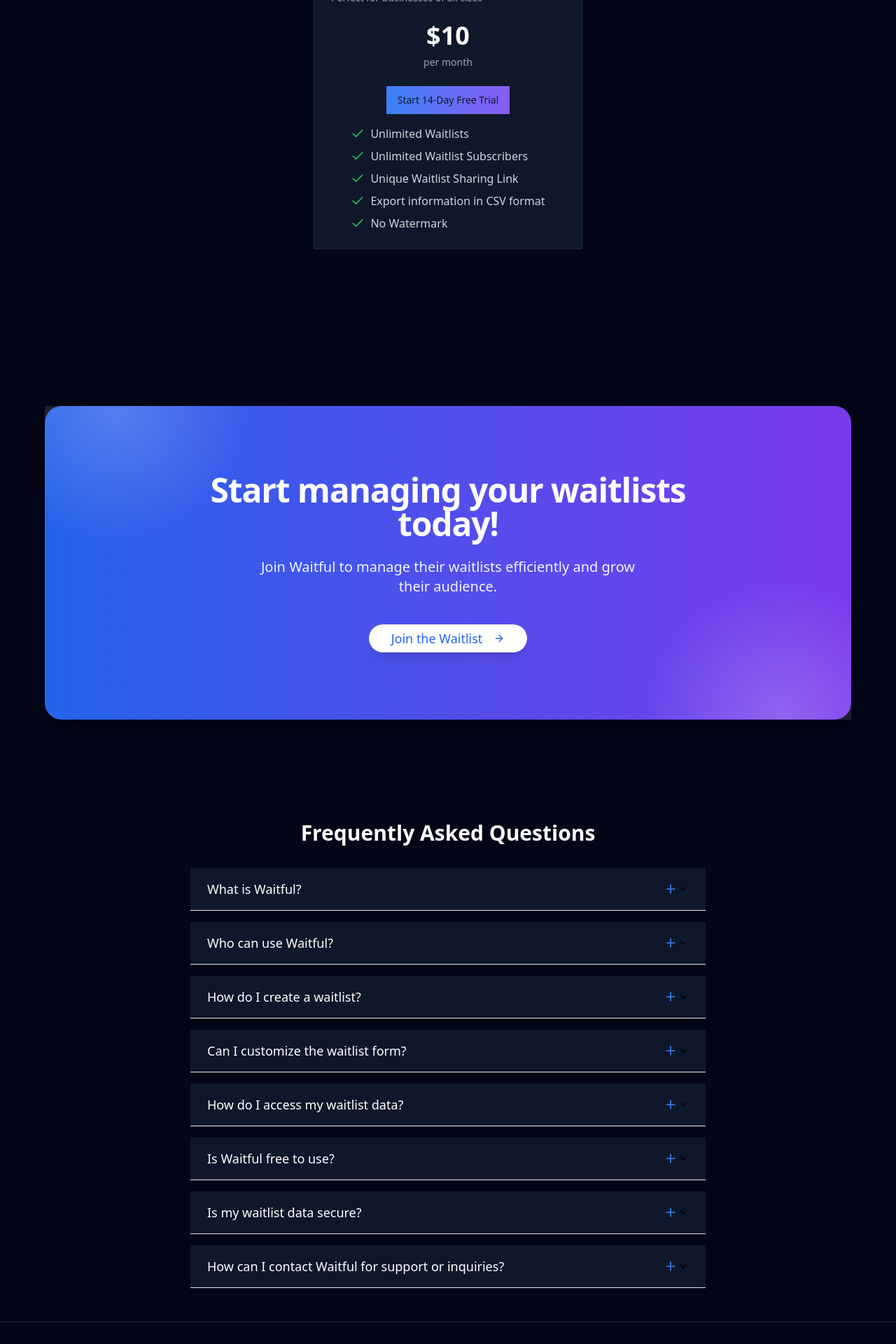
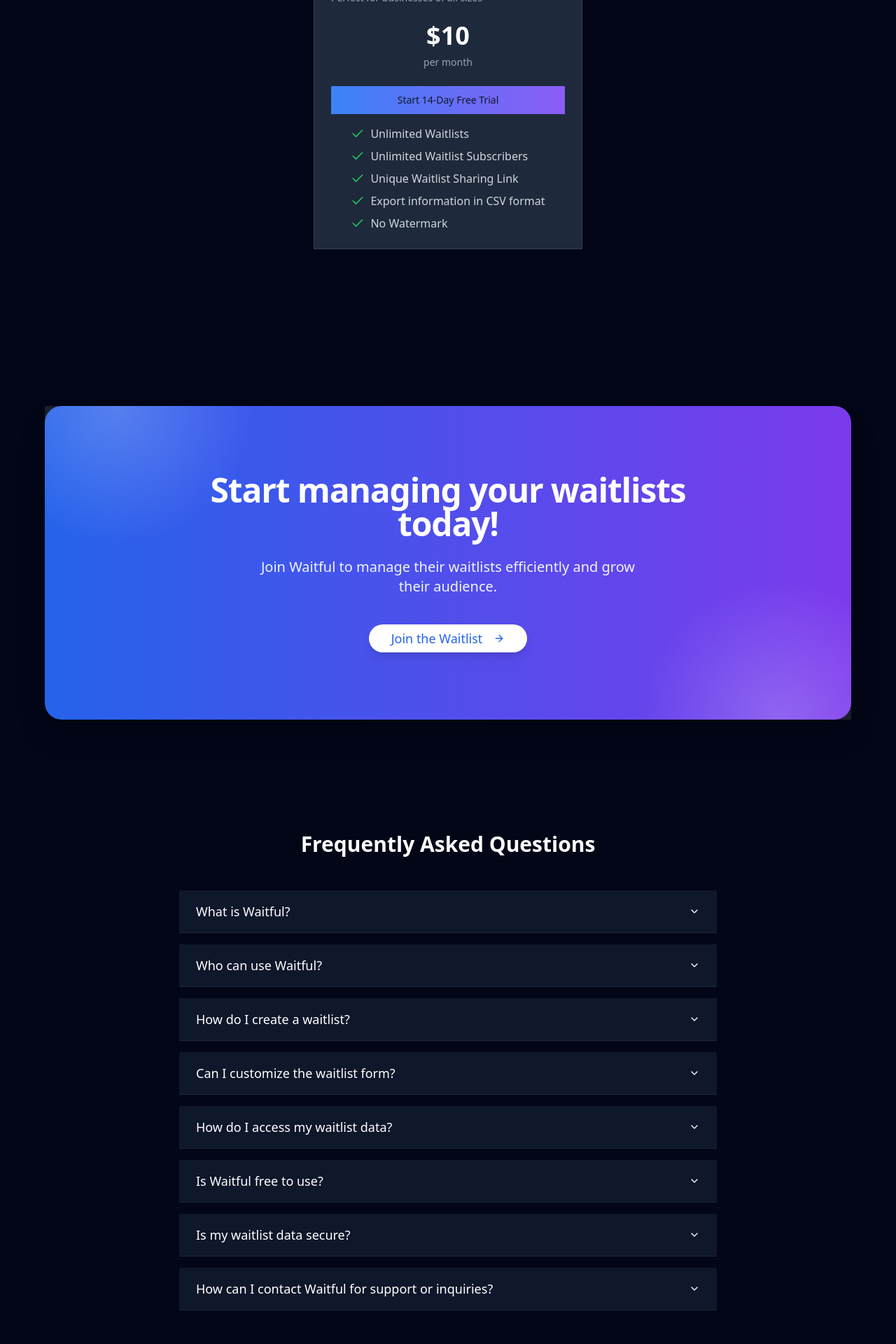
Before and after one commit to LuchoCruz08/waitful, a Next.js app: page / in a window 1280 px wide. Shown: the part 1780-3700 px from the top of the page at 70% size. Built offline with nearby package versions, Linux system fonts and the light colour scheme.

Commit message:
Fixing frontend

```diff
--- a/src/app/login/page.tsx
+++ b/src/app/login/page.tsx
@@ -76,7 +76,7 @@ export default function LoginPage() {
         <div className="text-center">
           <p className="text-sm text-gray-400">
             Don't have an account?{" "}
-            <Link href="/waitlist" className="font-medium text-blue-500 hover:text-blue-400 transition-colors">
+            <Link href="https://waitful.vercel.app/waitlist/7702b68b-ce3d-4e87-84c3-1479b4a21858" className="font-medium text-blue-500 hover:text-blue-400 transition-colors">
               Join the Waitlist <ArrowRight className="inline-block w-4 h-4 ml-1" />
             </Link>
           </p>
--- a/src/components/FAQ.tsx
+++ b/src/components/FAQ.tsx
@@ -1,7 +1,6 @@
 "use client";
 
 import { useState } from "react";
-import { Plus, Minus } from "lucide-react";
 import {
   Accordion,
   AccordionContent,
@@ -9,12 +8,7 @@ import {
   AccordionTrigger,
 } from "@/components/ui/accordion";
 
-interface FAQItem {
-  question: string;
-  answer: string;
-}
-
-const faqData: FAQItem[] = [
+const faqData = [
   {
     question: "What is Waitful?",
     answer:
@@ -69,31 +63,29 @@ export function FAQ() {
   };
 
   return (
-    <div className="w-full max-w-3xl mx-auto px-4 py-12">
-      <h2 className="text-3xl font-bold text-center text-white mb-8">
+    <section className="bg-slate-950 py-16">
+      <div className="container mx-auto px-4">
+        <h2 className="text-3xl font-bold text-center text-white mb-12">
           Frequently Asked Questions
         </h2>
-      <Accordion type="multiple" value={openItems} className="space-y-4">
+        <Accordion
+          type="multiple"
+          value={openItems}
+          className="w-full max-w-3xl mx-auto space-y-4"
+        >
           {faqData.map((item, index) => (
             <AccordionItem
               key={index}
               value={`item-${index}`}
-            className="bg-slate-900 rounded-lg overflow-hidden"
+              className="bg-slate-900 rounded-lg overflow-hidden border-slate-800"
             >
               <AccordionTrigger
                 onClick={() => toggleItem(`item-${index}`)}
-              className="px-6 py-4 text-left hover:no-underline"
+                className="px-6 py-4 text-left hover:no-underline text-white"
               >
-              <div className="flex items-center justify-between w-full">
                 <span className="text-lg font-medium text-white">
                   {item.question}
                 </span>
-                {openItems.includes(`item-${index}`) ? (
-                  <Minus className="h-5 w-5 text-blue-500" />
-                ) : (
-                  <Plus className="h-5 w-5 text-blue-500" />
-                )}
-              </div>
               </AccordionTrigger>
               <AccordionContent className="px-6 py-4 text-gray-300">
                 {item.answer}
@@ -102,5 +94,6 @@ export function FAQ() {
           ))}
         </Accordion>
       </div>
+    </section>
   );
 }
--- a/src/components/Pricing.tsx
+++ b/src/components/Pricing.tsx
@@ -1,58 +1,48 @@
-/* eslint-disable @typescript-eslint/no-unused-vars */
-"use client";
+"use client"
 
-import { useState } from "react";
-import { Check, X } from "lucide-react";
-import { Button } from "@/components/ui/button";
-import { Switch } from "@/components/ui/switch";
-import {
-  Card,
-  CardContent,
-  CardDescription,
-  CardFooter,
-  CardHeader,
-  CardTitle,
-} from "@/components/ui/card";
-import Link from "next/link";
+import { useState } from 'react'
+import { Check } from 'lucide-react'
+import { Button } from "@/components/ui/button"
+import { Switch } from "@/components/ui/switch"
+import { Card, CardContent, CardDescription, CardFooter, CardHeader, CardTitle } from "@/components/ui/card"
 
 const features = [
   "Unlimited Waitlists",
   "Unlimited Waitlist Subscribers",
   "Unique Waitlist Sharing Link",
   "Export information in CSV format",
-  "No Watermark",
-];
+  "No Watermark"
+]
 
 export function Pricing() {
-  const [isAnnual, setIsAnnual] = useState(false);
+  const [isAnnual, setIsAnnual] = useState(false)
 
-  const monthlyPrice = 10;
-  const annualPrice = 96;
-  const annualMonthlyEquivalent = annualPrice / 12;
+  const monthlyPrice = 10
+  const annualPrice = 96
+  const annualMonthlyEquivalent = annualPrice / 12
 
   return (
     <section className="w-full py-12 md:py-24 lg:py-32">
-      <div className="container px-4 md:px-6">
+      <div className="container px-4 md:px-6 mx-auto flex flex-col items-center">
         <div className="flex flex-col items-center justify-center space-y-4 text-center">
-          <h2 className="text-3xl font-bold tracking-tighter sm:text-5xl text-white">
-            Simple, Transparent Pricing
-          </h2>
+          <h2 className="text-3xl font-bold tracking-tighter sm:text-5xl text-white">Simple, Transparent Pricing</h2>
           <p className="max-w-[600px] text-gray-400 md:text-xl/relaxed lg:text-base/relaxed xl:text-xl/relaxed">
             Start your 14-day free trial today. No credit card required.
           </p>
         </div>
-        <div className="flex items-center justify-center mt-8">
-          <span className="text-sm font-medium mr-2 text-gray-400">
-            Monthly
-          </span>
-          <Switch checked={isAnnual} onCheckedChange={setIsAnnual} />
+        <div className="flex items-center justify-center mt-8 w-full">
+          <span className="text-sm font-medium mr-2 text-gray-400">Monthly</span>
+          <Switch
+            checked={isAnnual}
+            onCheckedChange={setIsAnnual}
+          />
           <span className="text-sm font-medium ml-2 text-gray-400">Annual</span>
         </div>
-        <div className="mx-auto max-w-sm mt-8">
-          <Card className="w-full bg-slate-900 border-slate-800">
+        <div className="w-full max-w-sm mt-8">
+          <Card className="w-full bg-slate-800 border-slate-700">
             <CardHeader>
               <CardTitle className="text-2xl font-bold text-white">
-                {isAnnual ? "Annual Plan" : "Monthly Plan"}
+                {isAnnual ? 'Annual Plan' : 'Monthly Plan'}
               </CardTitle>
               <CardDescription className="text-gray-400">
                 Perfect for businesses of all sizes
@@ -63,21 +53,16 @@ export function Pricing() {
                 ${isAnnual ? annualPrice : monthlyPrice}
               </div>
               <p className="text-sm text-gray-400">
-                {isAnnual ? "per year" : "per month"}
+                {isAnnual ? 'per year' : 'per month'}
               </p>
               {isAnnual && (
                 <p className="text-sm text-green-500 mt-2">
-                  Save 20% (Equivalent to ${annualMonthlyEquivalent.toFixed(2)}
-                  /month)
+                  Save 20% (Equivalent to ${annualMonthlyEquivalent.toFixed(2)}/month)
                 </p>
               )}
             </CardContent>
             <CardFooter className="flex flex-col space-y-4">
-              <Link href="https://waitful.vercel.app/waitlist/7702b68b-ce3d-4e87-84c3-1479b4a21858">
-                <Button className="w-full hero-button">
-                  Start 14-Day Free Trial
-                </Button>
-              </Link>
+              <Button className="w-full hero-button">Start 14-Day Free Trial</Button>
               <ul className="space-y-2 text-left">
                 {features.map((feature, index) => (
                   <li key={index} className="flex items-center text-gray-300">
@@ -91,5 +76,5 @@ export function Pricing() {
         </div>
       </div>
     </section>
-  );
+  )
 }
```
Lines whose indentation alone changed are shown as unchanged.
